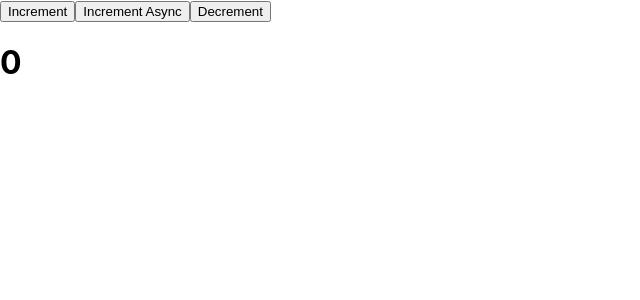
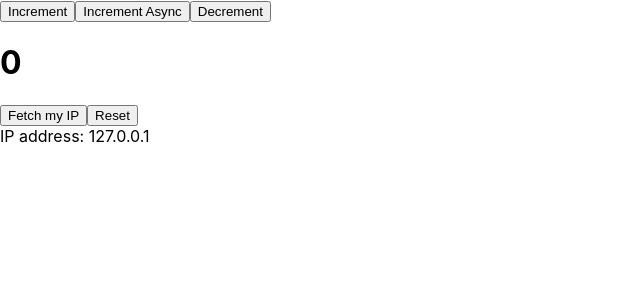
Before and after one commit to xpcoffee/mip-redux-saga, a React (Create React App) app: page / in a window 1280 px wide. Shown: the top 300 px of the page, without its empty margins (0-640 px from the left). Built offline with nearby package versions, Linux system fonts and the light colour scheme.

Commit message:
Set up scaffolding for adding API call

```diff
--- a/src/App.js
+++ b/src/App.js
@@ -1,9 +1,11 @@
 import { Counter } from "./components/Counter";
+import { IPAddress } from "./components/IPAdress";
 
 function App() {
     return (
         <div className="App">
             <Counter />
+            <IPAddress />
         </div>
     );
 }
--- /dev/null
+++ b/src/components/IPAdress.js
@@ -0,0 +1,31 @@
+import { useSelector, useDispatch } from "react-redux";
+import { update, reset } from "../store/ipSlice";
+
+export function IPAddress() {
+    const dispatch = useDispatch();
+    const { ip, error, loading } = useSelector((state) => state.ip);
+
+    const mockData = { ip: "hello" };
+
+    const ipDisplay = (function () {
+        if (loading) {
+            return "Loading...";
+        } else if (error !== undefined) {
+            return error;
+        } else {
+            return ip;
+        }
+    })();
+
+    return (
+        <div>
+            <button onClick={() => dispatch(update(mockData))}>Fetch my IP</button>
+            <button onClick={() => dispatch(reset())}>Reset</button>
+            <div>
+                <label>
+                    IP address: <span>{ipDisplay}</span>
+                </label>
+            </div>
+        </div>
+    );
+}
--- /dev/null
+++ b/src/store/ipSlice.js
@@ -0,0 +1,31 @@
+import { createSlice } from "@reduxjs/toolkit";
+import { put, takeEvery } from "redux-saga/effects";
+import { action as createAction } from "./reduxAction";
+import { delay } from "../async";
+
+const INITIAL_IP_STATE = { ip: "127.0.0.1", loading: false, error: undefined };
+const ipSlice = createSlice({
+    name: "ip",
+    initialState: INITIAL_IP_STATE,
+    reducers: {
+        load: (state) => {
+            state.loading = true;
+            return state;
+        },
+        update: (state, action) => {
+            state.ip = action.payload.ip;
+            state.loading = false;
+            state.error = undefined;
+            return state;
+        },
+        error: (state, action) => {
+            state.loading = false;
+            state.error = action.payload.error;
+            return state;
+        },
+        reset: () => INITIAL_IP_STATE,
+    },
+});
+const { reducer, actions } = ipSlice;
+export const { load, update, error, reset } = actions;
+export default reducer;
--- a/src/store/store.js
+++ b/src/store/store.js
@@ -2,9 +2,11 @@ import { combineReducers, configureStore } from "@reduxjs/toolkit";
 import createSagaMiddleware from "redux-saga";
 import { all } from "redux-saga/effects";
 import counterReducer, { runSagas as counterSagas } from "./counterSlice";
+import ipReducer from "./ipSlice";
 
 const rootReducer = combineReducers({
     counter: counterReducer,
+    ip: ipReducer,
 });
 
 const sagas = createSagaMiddleware();
```
